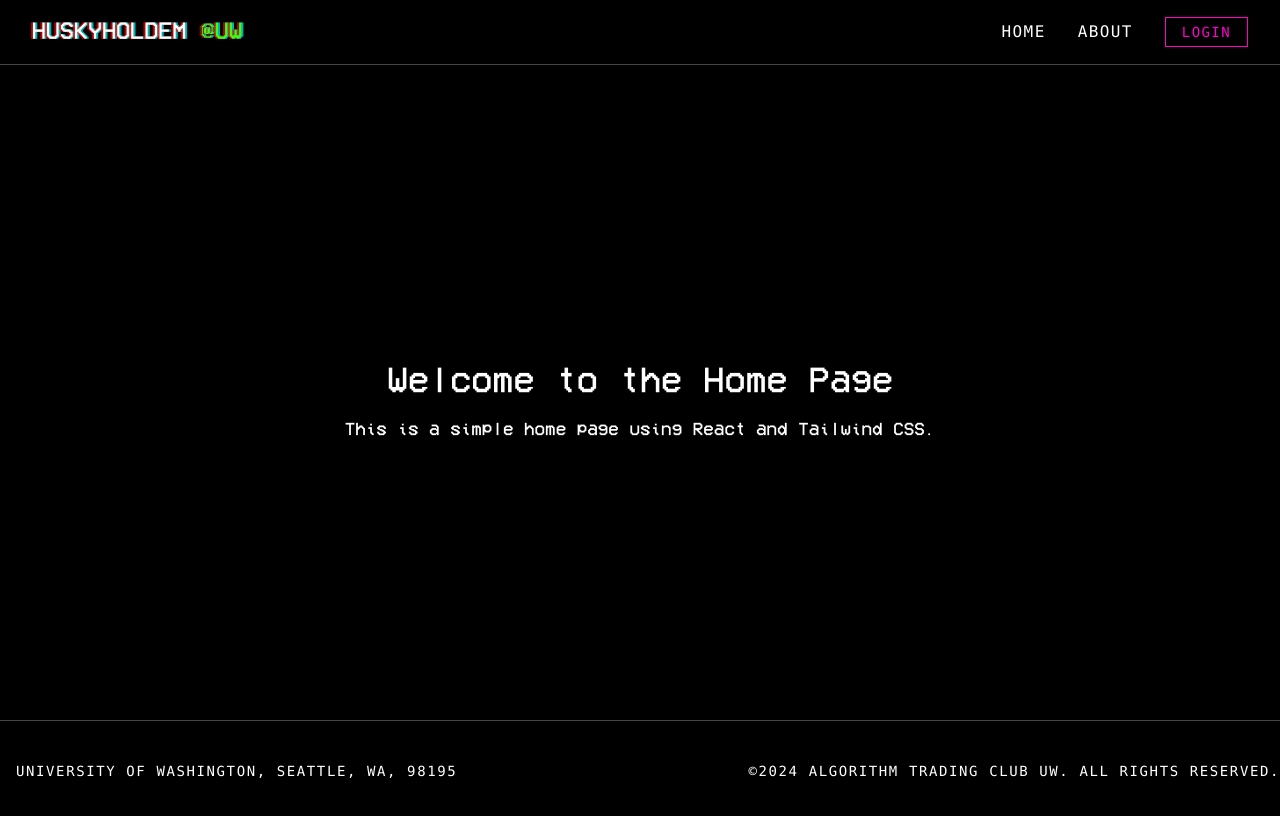
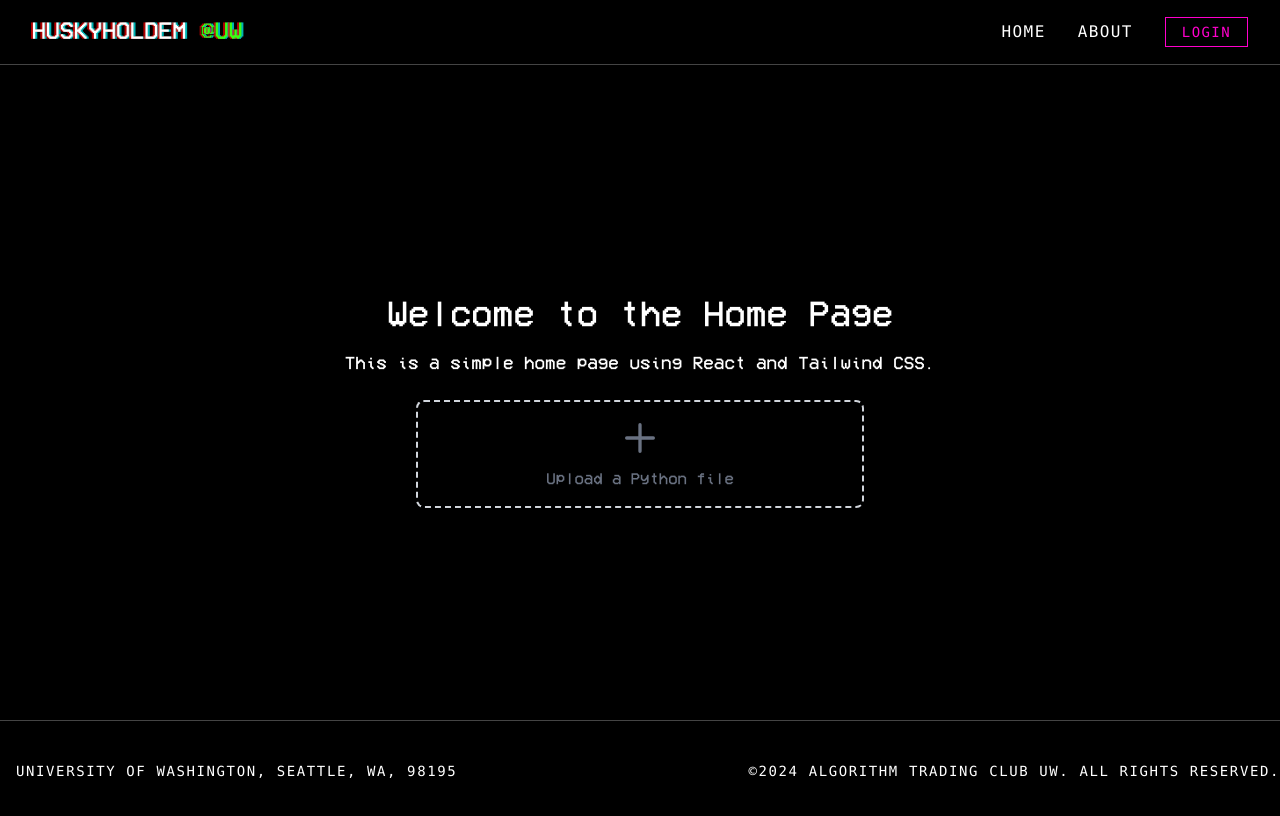
Before and after one commit to Bhavkumar21/huskyholdem-client, a React (Vite) app: page / in a window 1280 px wide. Shown: the top 816 px of the page. Built offline with nearby package versions, Linux system fonts and the light colour scheme.

Commit message:
added upload feature

```diff
--- a/src/page/Home.tsx
+++ b/src/page/Home.tsx
@@ -1,10 +1,78 @@
 import React from "react";
 
 const Home: React.FC = () => {
+    const [uploading, setUploading] = React.useState(false);
+    const [uploadProgress, setUploadProgress] = React.useState(0);
+    const [uploadComplete, setUploadComplete] = React.useState(false);
+
+    const handleFileUpload = (event: React.ChangeEvent<HTMLInputElement>) => {
+        const file = event.target.files?.[0];
+        if (!file) return;
+
+        setUploading(true);
+        setUploadProgress(0);
+        setUploadComplete(false);
+
+        // simualted upload for now ig
+        const interval = setInterval(() => {
+            setUploadProgress(prevProgress => {
+                if (prevProgress >= 100) {
+                    clearInterval(interval);
+                    setUploadComplete(true);
+                    setTimeout(() => {
+                        setUploading(false);
+                    }, 1000);
+                    return 100;
+                }
+                return prevProgress + 10;
+            });
+        }, 300);
+
+    };
+
     return (
         <div className="flex min-h-[80vh] flex-col items-center justify-center">
         <h1 className="text-4xl font-bold mb-4">Welcome to the Home Page</h1>
         <p className="text-lg">This is a simple home page using React and Tailwind CSS.</p>
+        <div className="mt-6 w-full max-w-md">
+            <label
+                htmlFor="file-upload"
+                className="flex flex-col items-center justify-center border-2 border-dashed border-gray-300 rounded-lg p-4 cursor-pointer hover:border-blue-500"
+            >
+                <svg
+                    xmlns="http://www.w3.org/2000/svg"
+                    className="h-10 w-10 text-gray-500 mb-2"
+                    fill="none"
+                    viewBox="0 0 24 24"
+                    stroke="currentColor"
+                >
+                    <path
+                        strokeLinecap="round"
+                        strokeLinejoin="round"
+                        strokeWidth={2}
+                        d="M12 4v16m8-8H4"
+                    />
+                </svg>
+                <span className="text-gray-500">Upload a Python file</span>
+                <input
+                    id="file-upload"
+                    type="file"
+                    accept=".py"
+                    className="hidden"
+                    onChange={handleFileUpload}
+                />
+            </label>
+            {uploading && (
+                <div className="mt-4 w-full bg-gray-200 rounded-full h-4">
+                    <div
+                        className={`h-4 rounded-full ${
+                            uploadComplete ? "bg-green-500" : "bg-blue-500"
+                        }`}
+                        style={{ width: `${uploadProgress}%` }}
+                    ></div>
+                </div>
+            )}
+        </div>
         </div>
     );
 }
```
